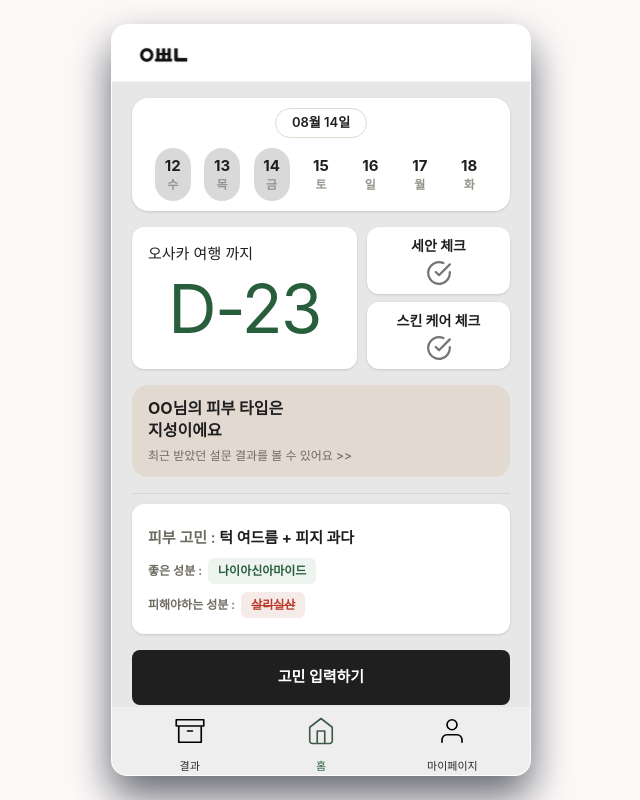
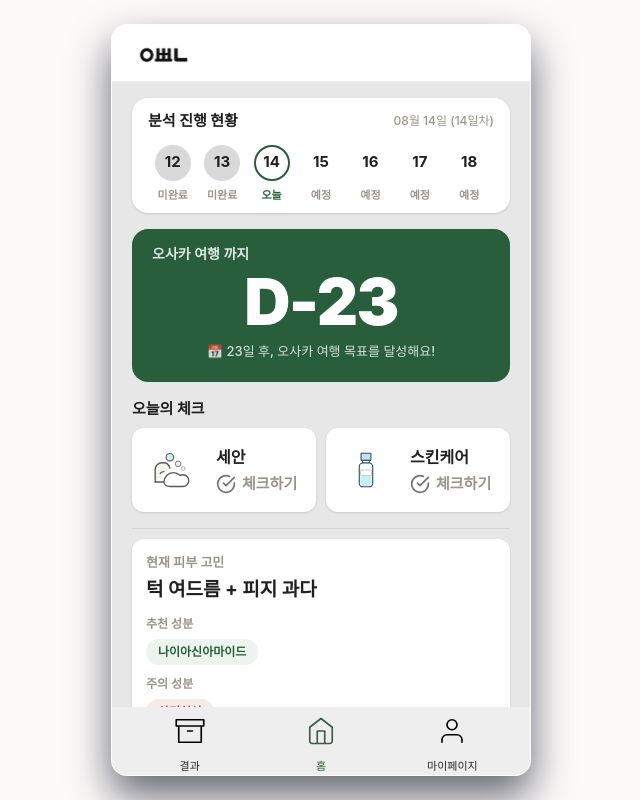
Before and after one commit to LikeLion-14th-SKHU/LikeLion-14th-TEAM03-FE, a React (Vite) app in the folder hackathon3FE/: page /home in a window 1280 px wide. Shown: the whole page, without its empty margins (319-959 px from the left). Built offline with nearby package versions, Linux system fonts and the light colour scheme; no server answers; a web font is replaced by a local one.

Commit message:
Feat: 홈페이지 디자인 수정

```diff
--- /dev/null
+++ b/hackathon3FE/src/components/home/AnalysisProgressCard.jsx
@@ -0,0 +1,26 @@
+import { formatHeaderDate } from "../../utils/date";
+import WeekStrip from "./WeekStrip";
+
+// "분석 진행 현황" 카드: 왼쪽엔 제목, 오른쪽엔 오늘 날짜와 며칠째인지(N일차),
+// 그 아래에 한 주간의 체크 현황(WeekStrip)을 보여줍니다.
+export default function AnalysisProgressCard({ days, dayCount }) {
+  const today = days.find((d) => d.isToday);
+
+  return (
+    <section className="bg-white rounded-2xl shadow-sm px-4 pt-3 pb-2.5">
+      <div className="flex items-center justify-between">
+        <span className="text-[15px] font-bold text-[#1f1f1f]">
+          분석 진행 현황
+        </span>
+        <span className="text-[12px] font-medium text-[#9a958c]">
+          {today ? formatHeaderDate(new Date(today.date)) : ""}
+          {typeof dayCount === "number" ? ` (${dayCount}일차)` : ""}
+        </span>
+      </div>
+
+      <div className="mt-3">
+        <WeekStrip days={days} />
+      </div>
+    </section>
+  );
+}
--- a/hackathon3FE/src/components/home/ConcernSection.jsx
+++ b/hackathon3FE/src/components/home/ConcernSection.jsx
@@ -21,15 +21,18 @@ export default function ConcernSection({ cards }) {
       <div className="flex flex-col gap-3">
         <Link
           to="/concern-input"
-          className="block bg-[#1f1f1f] text-white text-center rounded-lg py-4 text-[15px] font-bold"
+          className="flex items-center justify-center gap-2 bg-[#1f1f1f] text-white rounded-xl py-3 text-[15px] font-bold"
         >
+          <span aria-hidden="true">✏️</span>
           고민 입력하기
         </Link>
         <Link
           to="/concern-history"
-          className="block bg-white shadow-sm text-center rounded-lg py-4 text-[15px] font-bold text-[#1f1f1f]"
+          className="relative flex items-center justify-center gap-2 rounded-xl border border-[#E2E2E2] bg-white py-3 text-[15px] font-bold text-[#1f1f1f] shadow-sm"
         >
+          <span aria-hidden="true">📋</span>
           지난 고민 솔루션 보기
+          <span className="absolute right-4 text-[#9a958c]">›</span>
         </Link>
       </div>
     </section>
--- a/hackathon3FE/src/components/home/DdayCard.jsx
+++ b/hackathon3FE/src/components/home/DdayCard.jsx
@@ -8,18 +8,20 @@ export default function DdayCard({ purpose, dday }) {
       : `D-${dday}`;
 
   return (
-    <div className="flex-[1.35] bg-white rounded-xl shadow-sm p-4 flex flex-col overflow-hidden">
-      <div className="text-[15px]  text-[#1f1f1f]">{purpose} 까지</div>
-      <div className="flex-1 flex items-center justify-center">
-        <div
-          className={
-            "w-full text-center  text-[#285E3C] tracking-tight whitespace-nowrap " +
-            (isCounting ? "text-[67px] leading-none" : "text-[16px] leading-snug")
-          }
-        >
-          {text}
+    <div className="w-full rounded-2xl bg-[#285E3C] px-5 pt-3.5 pb-5 text-white">
+      <div className="text-[14px] font-semibold text-white/85">
+        {purpose} 까지
+      </div>
+
+      <div className="mt-1.5 text-center text-[64px] font-black leading-none tracking-tight">
+        {text}
+      </div>
+
+      {isCounting && dday > 0 && (
+        <div className="mt-2 text-center text-[13px] font-medium text-white/80">
+          📅 {dday}일 후, {purpose} 목표를 달성해요!
         </div>
-      </div>
+      )}
     </div>
   );
 }
--- a/hackathon3FE/src/components/home/SolutionCard.jsx
+++ b/hackathon3FE/src/components/home/SolutionCard.jsx
@@ -7,42 +7,52 @@ export default function SolutionCard({ card }) {
   } = card;
 
   return (
-    <div className="bg-white rounded-xl shadow-sm p-4 text-left">
+    <div className="bg-white rounded-xl shadow-sm p-3.5 text-left">
       {status && (
         <span className="text-[12px] font-semibold text-[#8a877f]">{status}</span>
       )}
 
-      <div className="mt-2 text-[15px] font-bold text-[#1f1f1f] leading-snug">
-        <span className="text-[#6f6c62] font-semibold">피부 고민 : </span>
+      <div className="text-[13px] font-semibold text-[#9a958c]">
+        현재 피부 고민
+      </div>
+      <div className="mt-1 text-[19px] font-bold text-[#1f1f1f] leading-snug">
         {cardSummary}
       </div>
 
       {prescribedIngredients.length > 0 && (
-        <div className="mt-2.5 flex flex-wrap items-center gap-1.5">
-          <span className="text-[12px] font-semibold text-[#6f6c62]">좋은 성분 :</span>
+        <div className="mt-3">
+          <div className="mb-1.5 text-[12px] font-semibold text-[#9a958c]">
+            추천 성분
+          </div>
+          <div className="flex flex-wrap gap-1.5">
             {prescribedIngredients.map((name) => (
               <span
                 key={`p-${name}`}
-              className="text-[12px] font-semibold text-[#285E3C] bg-[#EDF3EE] rounded-md px-2.5 py-1"
+                className="text-[12px] font-semibold text-[#285E3C] bg-[#EDF3EE] rounded-full px-3 py-1"
               >
                 {name}
               </span>
             ))}
           </div>
+        </div>
       )}
 
       {excludedIngredients.length > 0 && (
-        <div className="mt-2 flex flex-wrap items-center gap-1.5">
-          <span className="text-[12px] font-semibold text-[#6f6c62]">피해야하는 성분 :</span>
+        <div className="mt-2.5">
+          <div className="mb-1.5 text-[12px] font-semibold text-[#9a958c]">
+            주의 성분
+          </div>
+          <div className="flex flex-wrap gap-1.5">
             {excludedIngredients.map((name) => (
               <span
                 key={`e-${name}`}
-              className="text-[12px] font-semibold text-[#BB3A2B] bg-[#F5EBE8] rounded-md px-2.5 py-1 line-through decoration-1"
+                className="text-[12px] font-semibold text-[#BB3A2B] bg-[#F5EBE8] rounded-full px-3 py-1"
               >
                 {name}
               </span>
             ))}
           </div>
+        </div>
       )}
     </div>
   );
--- /dev/null
+++ b/hackathon3FE/src/components/home/TodayCompleteBanner.jsx
@@ -0,0 +1,9 @@
+// 오늘 세안+스킨케어를 둘 다 체크했을 때만 홈에 보여주는 완료 배너.
+export default function TodayCompleteBanner() {
+  return (
+    <div className="flex items-center justify-center gap-1.5 rounded-xl bg-[#E7F0EA] py-2.5 text-[14px] font-bold text-[#285E3C]">
+      <span aria-hidden="true">✅</span>
+      오늘의 기록 완료!
+    </div>
+  );
+}
--- a/hackathon3FE/src/components/home/TodoChecklist.jsx
+++ b/hackathon3FE/src/components/home/TodoChecklist.jsx
@@ -1,29 +1,50 @@
 import checkUnchecked from "../../assets/check-unchecked.svg";
 import checkChecked from "../../assets/check-checked.svg";
+import soapIcon from "../../assets/soap_icon.svg";
+import skincareIcon from "../../assets/skincare_icon.svg";
+
+const ICONS = { cleansing: soapIcon, skincare: skincareIcon };
 
 export default function TodoChecklist({ todayChecks, onToggle }) {
   const todos = [
-    { id: "cleansing", label: "세안 체크", checked: todayChecks.cleansingDone },
-    { id: "skincare", label: "스킨 케어 체크", checked: todayChecks.skincareDone },
+    { id: "cleansing", label: "세안", checked: todayChecks.cleansingDone },
+    { id: "skincare", label: "스킨케어", checked: todayChecks.skincareDone },
   ];
 
   return (
-    <div className="flex-1 flex flex-col gap-2">
+    <div className="flex gap-2.5">
       {todos.map((todo) => (
         <button
           type="button"
           key={todo.id}
           onClick={() => onToggle(todo.id)}
-          className="group flex-1 cursor-pointer bg-white rounded-xl shadow-sm px-3 py-2 flex flex-col items-center justify-between text-center gap-1"
+          className="group flex-1 cursor-pointer flex items-center gap-4 rounded-xl bg-white pl-3 pr-4 py-3.5 shadow-sm"
         >
-          <span className="text-[14px] font-bold text-[#1f1f1f]">{todo.label}</span>
           <img
-            src={todo.checked ? checkChecked : checkUnchecked}
-            alt={todo.checked ? "체크됨" : "체크 안 됨"}
-            width="26"
-            height="26"
-            className="transition-transform duration-150 ease-out group-hover:scale-110 group-active:scale-90"
+            src={ICONS[todo.id]}
+            alt=""
+            aria-hidden="true"
+            className="h-14 w-14 shrink-0"
           />
+          <span className="flex flex-1 flex-col items-start gap-1">
+            <span className="text-[16px] font-bold text-[#1f1f1f]">
+              {todo.label}
+            </span>
+            <span
+              className={
+                "flex items-center gap-1.5 text-[15px] font-semibold transition-transform duration-150 ease-out group-hover:scale-105 group-active:scale-90 " +
+                (todo.checked ? "text-[#285E3C]" : "text-[#9a958c]")
+              }
+            >
+              <img
+                src={todo.checked ? checkChecked : checkUnchecked}
+                alt={todo.checked ? "체크됨" : "체크 안 됨"}
+                width="20"
+                height="20"
+              />
+              {todo.checked ? "완료" : "체크하기"}
+            </span>
+          </span>
         </button>
       ))}
     </div>
--- a/hackathon3FE/src/components/home/WeekStrip.jsx
+++ b/hackathon3FE/src/components/home/WeekStrip.jsx
@@ -1,45 +1,57 @@
-import { formatHeaderDate } from "../../utils/date";
-
+// 카드 형태의 감싸는 틀 없이 날짜 원(circle)들만 그립니다. 카드 틀/헤더는
+// 홈에서는 AnalysisProgressCard가, D-Day 종료 화면 배경에서는 DDayEnd.jsx가
+// 각자 감싸줍니다.
 export default function WeekStrip({ days }) {
-  const today = days.find((d) => d.isToday);
-
   return (
-    <section className="bg-white rounded-2xl shadow-sm px-4 pt-2.5 pb-2.5">
-      <div className="w-fit mx-auto mb-2.5 px-4 py-1 rounded-full border border-[#E2D9D0] text-[13px] font-semibold text-[#1f1f1f]">
-        {today ? formatHeaderDate(new Date(today.date)) : ""}
-      </div>
     <div className="flex justify-between">
       {days.map((day) => {
         const checked = day.isChecked;
-          const isUpcoming = !day.isPast && !day.isToday;
+        const state = checked
+          ? "done"
+          : day.isToday
+          ? "today"
+          : day.isPast
+          ? "missed"
+          : "upcoming";
+
+        const circleClass = {
+          done: "bg-[#285E3C] text-white",
+          today: "border-2 border-[#285E3C] bg-white text-[#1f1f1f]",
+          missed: "bg-[#D9D9D9] text-[#1f1f1f]",
+          upcoming: "bg-transparent text-[#1f1f1f]",
+        }[state];
+
+        const labelClass =
+          state === "done" || state === "today"
+            ? "text-[#285E3C]"
+            : "text-[#9a958c]";
+
+        const stateLabel = {
+          done: "완료",
+          today: "오늘",
+          missed: "미완료",
+          upcoming: "예정",
+        }[state];
+
         return (
-            <div key={day.date} className="flex flex-1 flex-col items-center">
+          <div
+            key={day.date}
+            className="flex flex-1 flex-col items-center gap-1.5"
+          >
             <div
               className={
-                  "flex w-9 flex-col items-center justify-center gap-1.5 rounded-full py-2.5 " +
-                  (checked
-                    ? "bg-[#285E3C] text-white"
-                    : isUpcoming
-                    ? "bg-white text-[#1f1f1f]"
-                    : "bg-[#D9D9D9] text-[#1f1f1f]")
+                "flex h-9 w-9 items-center justify-center rounded-full text-[15px] font-bold " +
+                circleClass
               }
             >
-                <span className="text-[15px] font-bold leading-none">
               {day.day}
+            </div>
+            <span className={"text-[11px] font-semibold " + labelClass}>
+              {stateLabel}
             </span>
-                <span
-                  className={
-                    "text-[12px] font-semibold leading-none " +
-                    (checked ? "" : "text-[#9a958c]")
-                  }
-                >
-                  {day.weekdayLabel}
-                </span>
-              </div>
           </div>
         );
       })}
     </div>
-    </section>
   );
 }
--- a/hackathon3FE/src/pages/Home.jsx
+++ b/hackathon3FE/src/pages/Home.jsx
@@ -1,11 +1,11 @@
 import { useEffect } from "react";
 import { useNavigate } from "react-router-dom";
 import { useHomeData } from "../hooks/useHomeData";
-import { buildWeekStrip } from "../utils/date";
-import WeekStrip from "../components/home/WeekStrip";
+import { buildWeekStrip, daysBetween } from "../utils/date";
+import AnalysisProgressCard from "../components/home/AnalysisProgressCard";
 import DdayCard from "../components/home/DdayCard";
 import TodoChecklist from "../components/home/TodoChecklist";
-import SkinTypeBanner from "../components/home/SkinTypeBanner";
+import TodayCompleteBanner from "../components/home/TodayCompleteBanner";
 import ConcernSection from "../components/home/ConcernSection";
 
 export default function Home() {
@@ -40,19 +40,29 @@ export default function Home() {
     );
   }
 
-  // 각 날짜 칸은 그날 실제로 체크리스트를 다 했는지(checkHistory)를 그대로 보여줍니다.
   const weekStrip = buildWeekStrip(new Date(), checkHistory);
+  const totalPlanDays = daysBetween(onboarding.createdAt, onboarding.goalDate);
+  const dayCount = daysBetween(onboarding.createdAt, new Date()) + 1;
+  const isTodayCompleted = todayChecks.cleansingDone && todayChecks.skincareDone;
 
   return (
     <section className="bg-[#E7E7E8] px-5 pt-4 pb-4 flex flex-1 flex-col gap-4">
-      <WeekStrip days={weekStrip} />
+      <AnalysisProgressCard days={weekStrip} dayCount={dayCount} />
 
-      <div className="flex gap-2.5">
-        <DdayCard purpose={onboarding.purpose} dday={dday} />
+      <DdayCard
+        purpose={onboarding.purpose}
+        dday={dday}
+        totalDays={totalPlanDays}
+      />
+
+      <div>
+        <div className="mb-2 text-[15px] font-bold text-[#1f1f1f]">
+          오늘의 체크
+        </div>
         <TodoChecklist todayChecks={todayChecks} onToggle={toggleTodo} />
       </div>
 
-      <SkinTypeBanner nickname={onboarding.name} baseType={onboarding.baseType} />
+      {isTodayCompleted && <TodayCompleteBanner />}
 
       <ConcernSection cards={cards} />
     </section>
--- a/hackathon3FE/src/utils/date.js
+++ b/hackathon3FE/src/utils/date.js
@@ -10,6 +10,15 @@ export function isoDate(d) {
 
 export function formatHeaderDate(date) {
   return `${pad(date.getMonth() + 1)}월 ${pad(date.getDate())}일`;
+}
+
+// startIso ~ endIso 사이 일수(음수/NaN이면 0). 시작일~목표일 사이 총 기간이나
+// 시작일~오늘 사이 경과일을 구할 때 씁니다.
+export function daysBetween(startIso, endIso) {
+  const start = new Date(startIso);
+  const end = new Date(endIso);
+  if (Number.isNaN(start.getTime()) || Number.isNaN(end.getTime())) return 0;
+  return Math.max(Math.round((end - start) / 86400000), 0);
 }
 
 /**
```
Also changed, not shown: hackathon3FE/src/pages/DDayEnd.jsx (+4 -4 lines), hackathon3FE/src/assets/skincare_icon.svg (added), hackathon3FE/src/assets/soap_icon.svg (added). Lines whose indentation alone changed are shown as unchanged.
